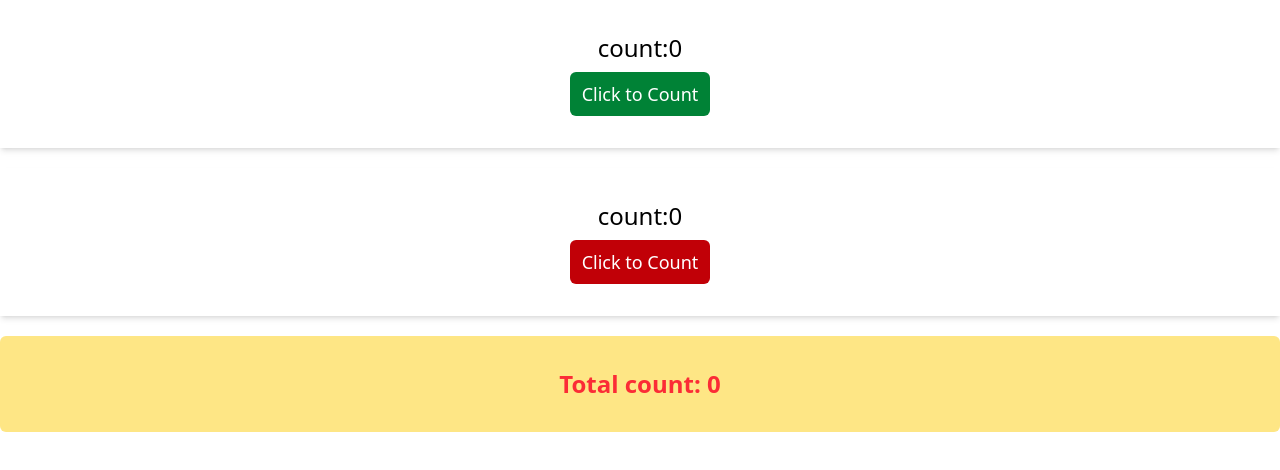
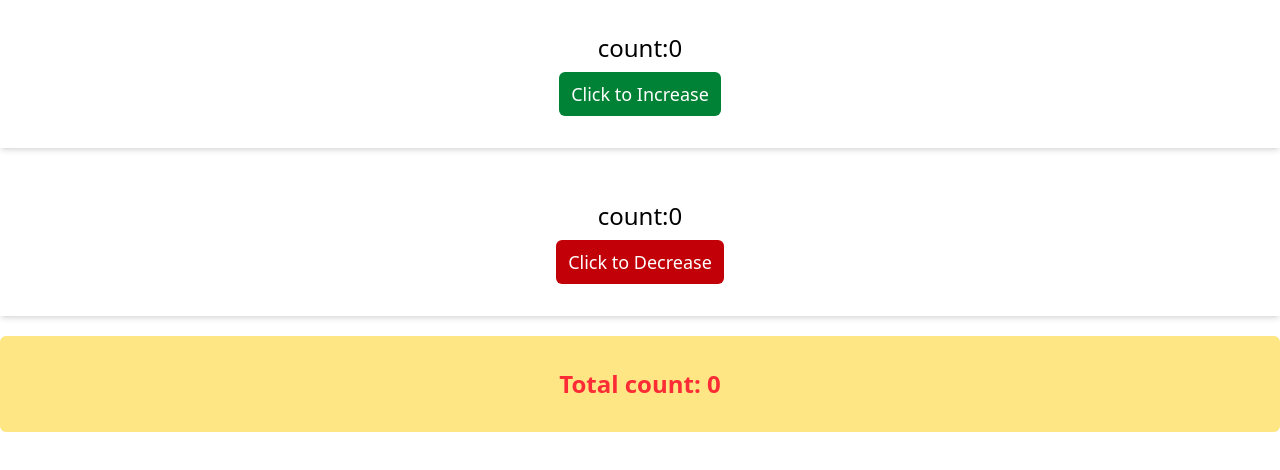
Before and after one commit to shohan-28/Counter-web-app-with-Redux-, a React (Vite) app: page / in a window 1280 px wide. Shown: the top 470 px of the page. Built offline with nearby package versions, Linux system fonts and the light colour scheme; the HTML template or start-up script is replaced by a standard one.

Commit message:
Updated some files and fixed bugs

```diff
--- a/src/counterui/counterui.jsx
+++ b/src/counterui/counterui.jsx
@@ -1,6 +1,6 @@
 import React from 'react';
 import { useDispatch, useSelector } from 'react-redux';
-import { decrement, increment } from '../features/counters/counterslice';
+import { decrement, increment} from '../features/counters/counterslice';
 
 const CounterUi = () => {
     const count = useSelector((state) => state.counters.value);
@@ -22,14 +22,14 @@ const CounterUi = () => {
                 <p className='text-black text-2xl'>count:{count}</p>
                 <button
                 onClick={() => handleIncreament()}
-                className='text-lg text-white bg-green-700 px-3 py-2 rounded-md cursor-pointer'>Click to Count</button>
+                className='text-lg text-white bg-green-700 px-3 py-2 rounded-md cursor-pointer'>Click to Increase</button>
             </div>
 
             <div className='space-y-2 px-15 py-8 flex flex-col justify-center items-center shadow-md'>
                 <p className='text-black text-2xl'>count:{count}</p>
                 <button
                 onClick={() => handleDecreament()}
-                className='text-lg text-white bg-red-700 px-3 py-2 rounded-md cursor-pointer'>Click to Count</button>
+                className='text-lg text-white bg-red-700 px-3 py-2 rounded-md cursor-pointer'>Click to Decrease</button>
             </div>
 
             <div className='flex justify-center items-center px-15 py-8 bg-amber-200 rounded-md'>
--- a/src/features/counters/counterslice.jsx
+++ b/src/features/counters/counterslice.jsx
@@ -7,11 +7,12 @@ const counterSlice = createSlice({
     increment: (state) => { state.value += 1;
         state.total += 1;
      },
-    decrement: (state) => { state.value -= 1; },
+    decrement: (state) => { state.value -= 1; state.total -= 1;},
     incrementByAmount: (state, action) => { state.value += action.payload;  state.total += action.payload;
     },
+
   },
 });
 
-export const { increment, decrement, incrementByAmount } = counterSlice.actions;
+export const { increment, decrement, incrementByAmount, decrementByAmount } = counterSlice.actions;
 export default counterSlice.reducer;
```
